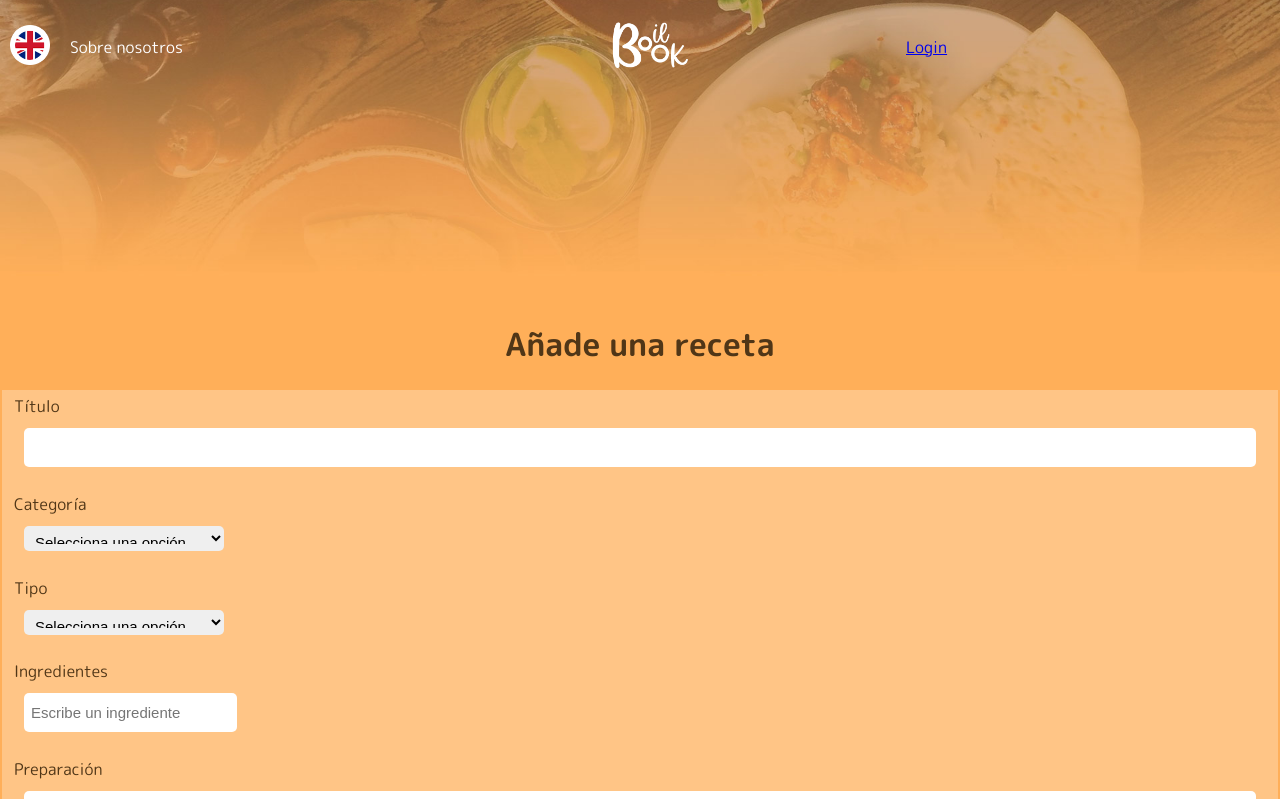
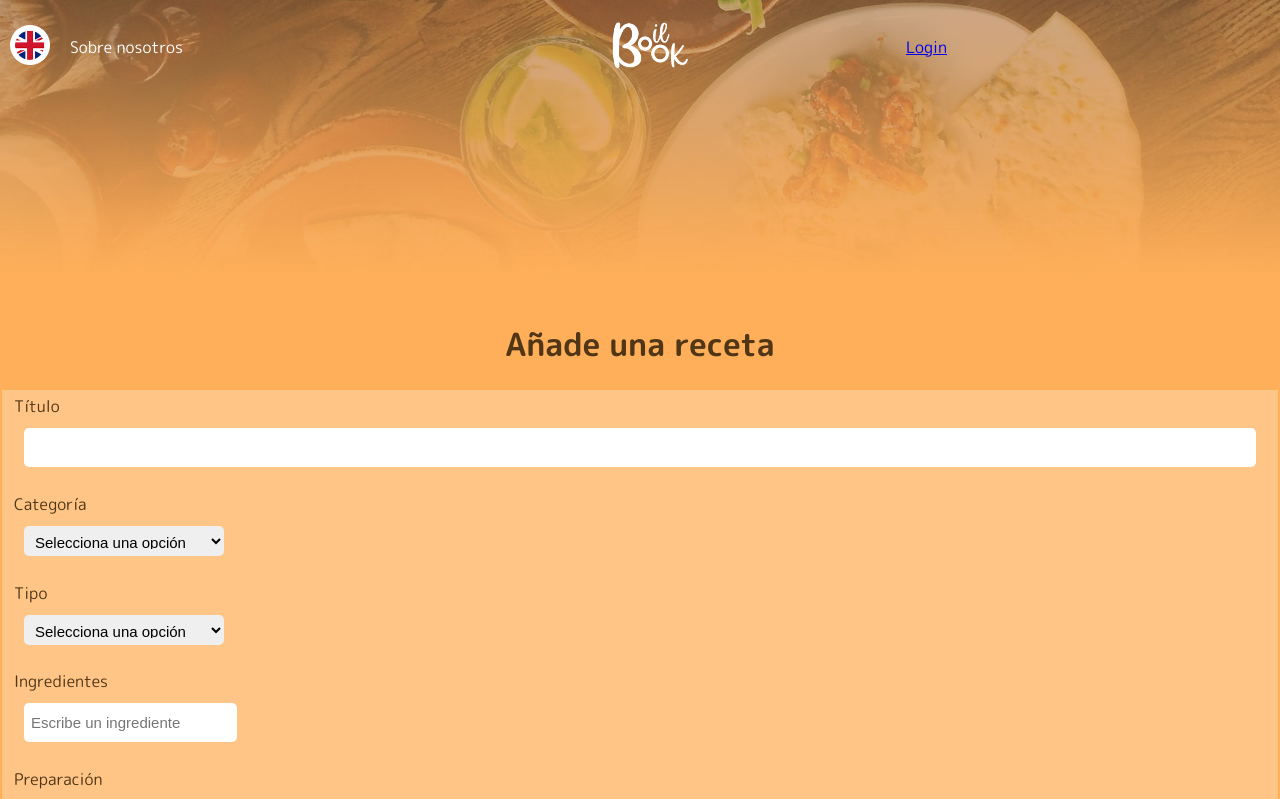
Before and after one commit to SandyNavalon/recipes-app, a React (Create React App) app: page /dashboard/add-recipes in a window 1280 px wide. Shown: the top 799 px of the page. Built offline with nearby package versions, Linux system fonts and the light colour scheme.

Commit message:
STYLES:fixed add recipes option height

```diff
--- a/src/Components/AddRecipes/AddRecipesComponent.scss
+++ b/src/Components/AddRecipes/AddRecipesComponent.scss
@@ -45,6 +45,9 @@
     select {
         cursor: pointer;
         width: 200px;
+        height: 30px;
+        padding: 7px;
+
     }
 
     button{
@@ -66,5 +69,4 @@
         @include button-active;
     }
 
-
 }
```
Also changed, not shown: 1 other file (tests, documents, lock files or other folders).
